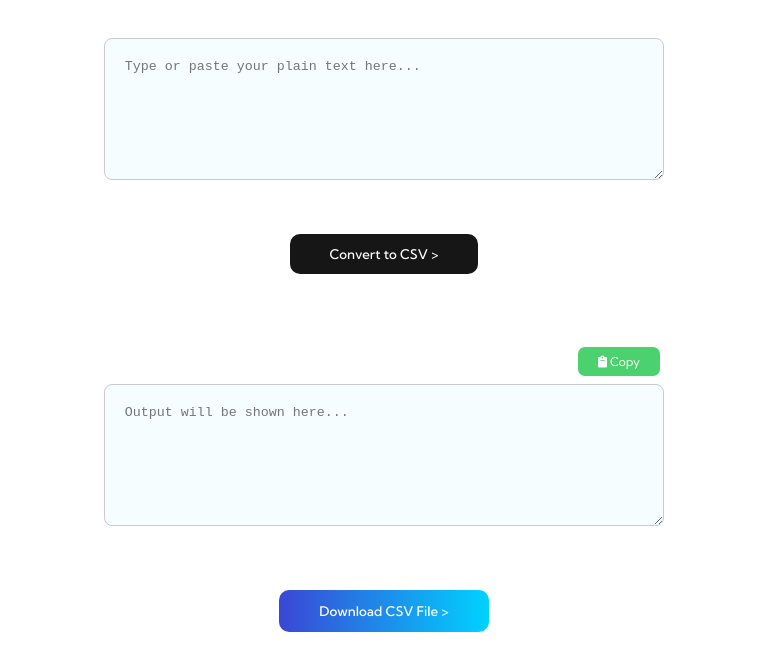
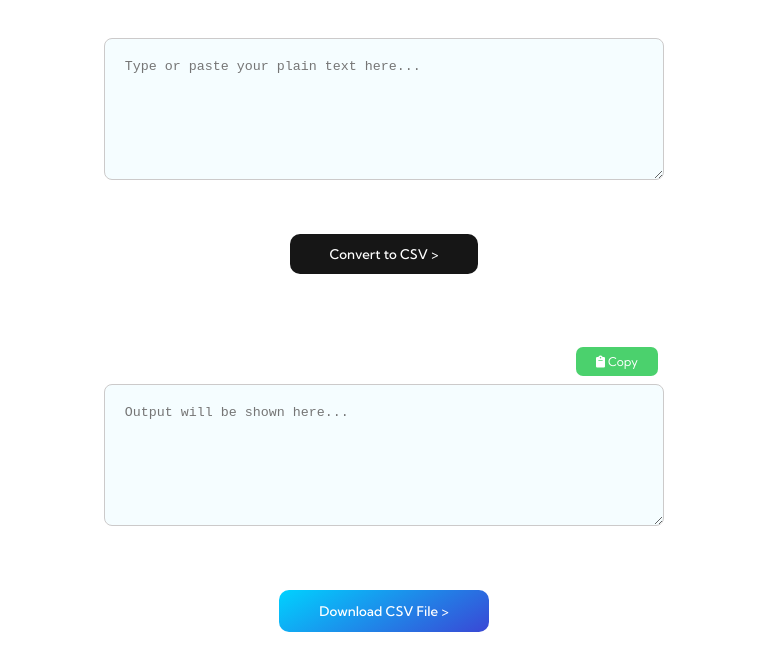
Before and after one commit to aftabzaaman/aftabsoft, a plain HTML site: page index.html in a window 768 px wide. Shown: the part 283-954 px from the top of the page. Drawn offline with Linux system fonts and the light colour scheme.

Commit message:
Update style2.css

```diff
--- a/style2.css
+++ b/style2.css
@@ -104,7 +104,7 @@ button {
 
 
 #downloadLink1{
-    background: linear-gradient(270deg, #00d2ff 0%, #3a47d5 100%);
+    background: linear-gradient(150deg, #00d2ff 0%, #3a47d5 100%);
     color: white;
     margin-top: 20px;
     border: none;
@@ -193,7 +193,7 @@ button {
 
     #copyButton {
         top: 3px;
-        right: 12px;
+        right: 14px;
         font-size: 12px;
     }
 
```
